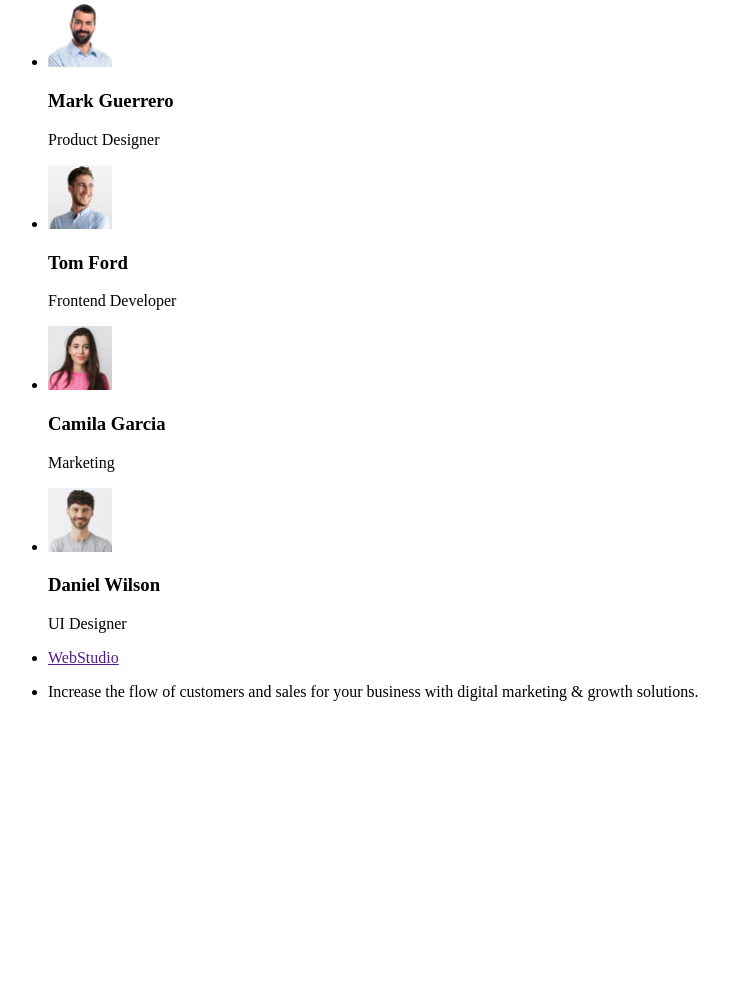
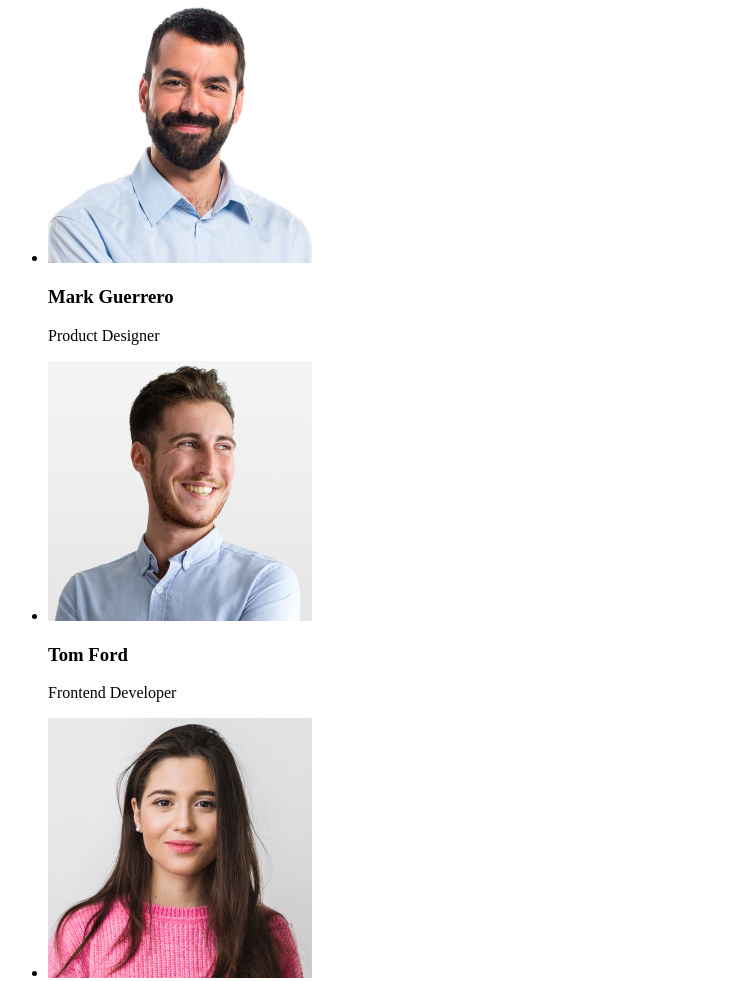
Before and after one commit to ArtemVoskyyy/goit-markup-hw-01-, a plain HTML site: page index.html in a window 1280 px wide. Shown: the part 609-1590 px from the top of the page, without its empty margins (0-729 px from the left). Before the commit the page ends 1326 px from the top, so only its background shows below. Drawn offline with Linux system fonts and the light colour scheme.

Commit message:
Update index.html
Homework uptade #3

```diff
--- a/index.html
+++ b/index.html
@@ -9,7 +9,7 @@
     <!-- #region -->
     <header>
       <nav>
-        <a href="./index.html">Web Studio</a>
+        <a href="./index.html">WebStudio</a>
         <ul>
           <li><a href="#studio">Studio</a></li>
           <li><a href="#Portfolio">Portfolio</a></li>
@@ -26,14 +26,14 @@
               >info@devstudio.com</a
             >
           </li>
-          <li><a href="tel:+11(0000)1111111">+11(0000)111-11-11</a></li>
+          <li><a href="tel:+1100001111111">+11(0000)111-11-11</a></li>
         </ul>
       </address>
     </header>
     <!-- #endregion-->
     <main>
       <section id="Solutions">
-        <h1>Effective Solutions for Your Business</h1>
+        <h2>Effective Solutions for Your Business</h2>
         <button type="button">Order Service</button>
       </section>
       <section id="Goals">
@@ -73,38 +73,22 @@
 
         <ul>
           <li>
-            <img
-              src="./images/MAR.jpg"
-              alt="Mark Photo"
-              width="64"
-              height="64" />
+            <img src="./images/MAR.jpg" alt="Mark Photo" width="264" />
             <h3>Mark Guerrero</h3>
             <p>Product Designer</p>
           </li>
           <li>
-            <img
-              src="./images/TOM.jpg"
-              alt="Tom Photo"
-              width="64"
-              height="64" />
+            <img src="./images/TOM.jpg" alt="Tom Photo" width="264" />
             <h3>Tom Ford</h3>
             <p>Frontend Developer</p>
           </li>
           <li>
-            <img
-              src="./images/CAM.jpg"
-              alt="Camila Photo"
-              width="64"
-              height="64" />
+            <img src="./images/CAM.jpg" alt="Camila Photo" width="264" />
             <h3>Camila Garcia</h3>
             <p>Marketing</p>
           </li>
           <li>
-            <img
-              src="./images/DAN.jpg"
-              alt="Daniel Photo"
-              width="64"
-              height="64" />
+            <img src="./images/DAN.jpg" alt="Daniel Photo" width="264" />
             <h3>Daniel Wilson</h3>
             <p>UI Designer</p>
           </li>
@@ -112,17 +96,11 @@
       </section>
     </main>
     <footer>
-      <ul>
-        <li>
-          <a href=""><span>Web</span>Studio</a>
-        </li>
-        <li>
-          <p>
-            Increase the flow of customers and sales for your business with
-            digital marketing & growth solutions.
-          </p>
-        </li>
-      </ul>
+      <a href="./index.html">WebStudio</a>
+      <p>
+        Increase the flow of customers and sales for your business with digital
+        marketing & growth solutions.
+      </p>
     </footer>
   </body>
 </html>
```
